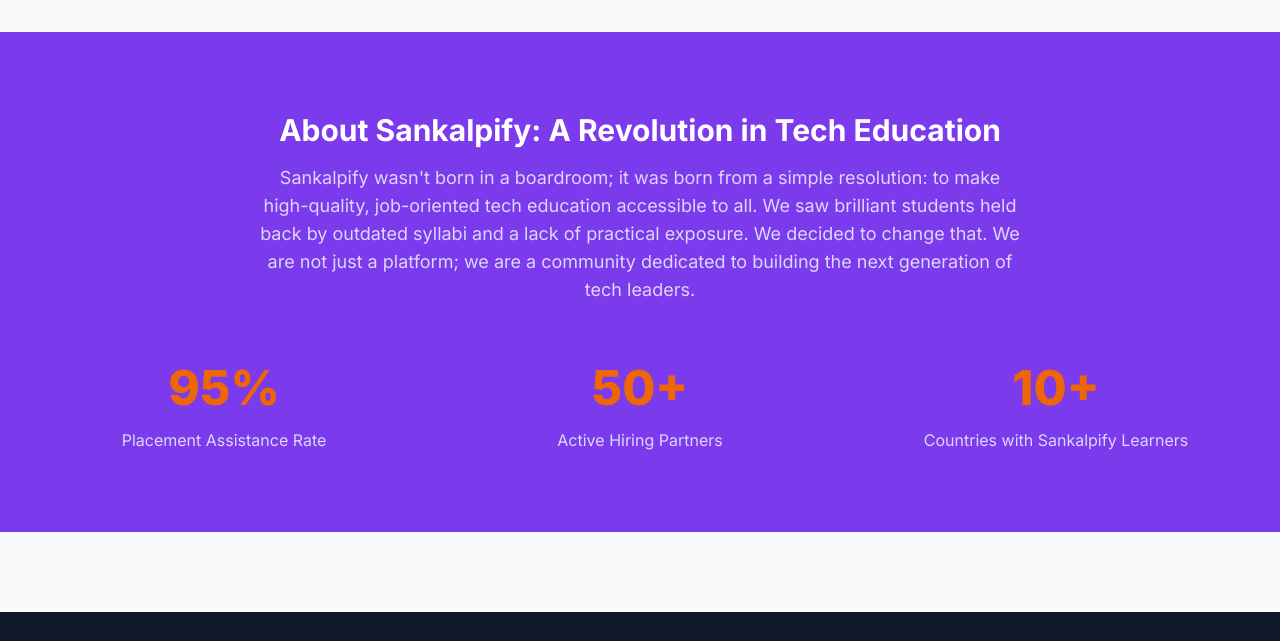
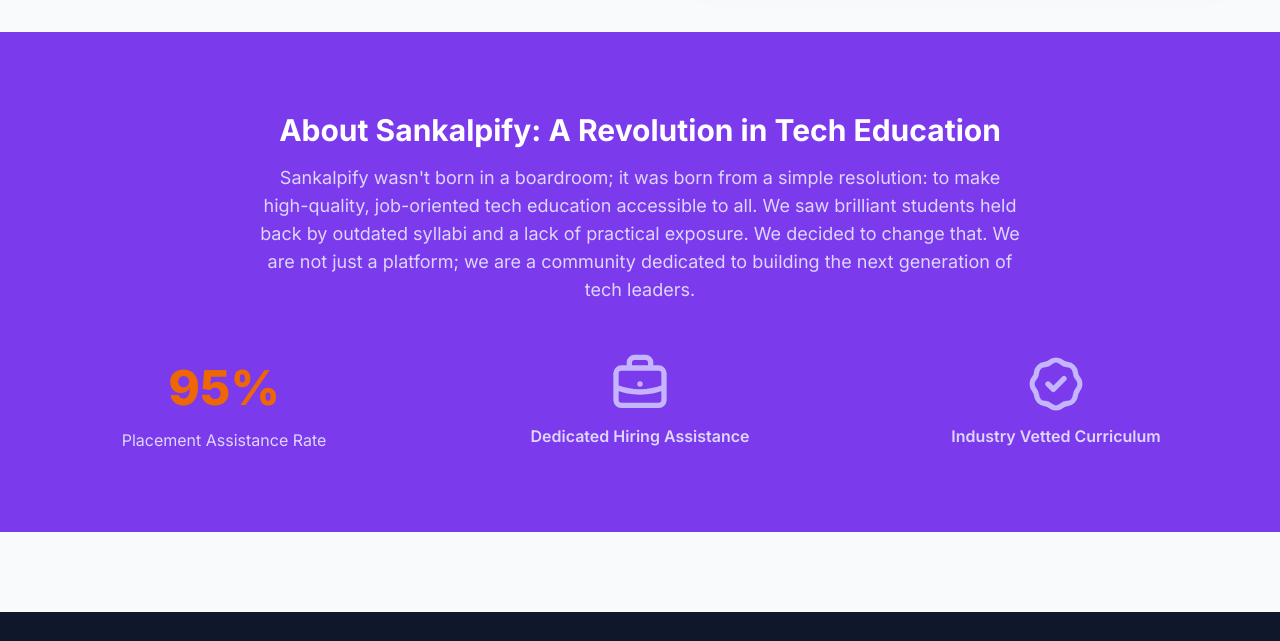
Before and after one commit to Manas1513/Sankalpify, a plain HTML site: page index.html in a window 1280 px wide. Shown: the part 2867-3508 px from the top of the page. Drawn offline with nearby package versions, Linux system fonts and the light colour scheme.

Commit message:
index.html

```diff
--- a/index.html
+++ b/index.html
@@ -124,10 +124,10 @@
                 <div class="max-w-7xl mx-auto px-4 sm:px-6 lg:px-8 text-center">
                     <h2 class="text-3xl font-bold">About Sankalpify: A Revolution in Tech Education</h2>
                     <p class="mt-4 text-lg max-w-3xl mx-auto text-violet-200">Sankalpify wasn't born in a boardroom; it was born from a simple resolution: to make high-quality, job-oriented tech education accessible to all. We saw brilliant students held back by outdated syllabi and a lack of practical exposure. We decided to change that. We are not just a platform; we are a community dedicated to building the next generation of tech leaders.</p>
-                    <div class="mt-12 grid grid-cols-1 sm:grid-cols-3 gap-8">
+                    <div class="mt-12 grid grid-cols-1 sm:grid-cols-3 gap-8 items-start">
                         <div><p class="stat-number">95%</p><p class="mt-1 text-violet-200">Placement Assistance Rate</p></div>
-                        <div><p class="stat-number">50+</p><p class="mt-1 text-violet-200">Active Hiring Partners</p></div>
-                        <div><p class="stat-number">10+</p><p class="mt-1 text-violet-200">Countries with Sankalpify Learners</p></div>
+                        <div class="text-violet-300"><svg class="w-16 h-16 mx-auto" fill="none" stroke="currentColor" viewBox="0 0 24 24" xmlns="http://www.w3.org/2000/svg"><path stroke-linecap="round" stroke-linejoin="round" stroke-width="2" d="M21 13.255A23.931 23.931 0 0112 15c-3.183 0-6.22-.62-9-1.745M16 6V4a2 2 0 00-2-2h-4a2 2 0 00-2 2v2m4 6h.01M5 20h14a2 2 0 002-2V8a2 2 0 00-2-2H5a2 2 0 00-2 2v10a2 2 0 002 2z"></path></svg><p class="mt-2 text-violet-200 font-semibold">Dedicated Hiring Assistance</p></div>
+                        <div class="text-violet-300"><svg class="w-16 h-16 mx-auto" fill="none" stroke="currentColor" viewBox="0 0 24 24" xmlns="http://www.w3.org/2000/svg"><path stroke-linecap="round" stroke-linejoin="round" stroke-width="2" d="M9 12l2 2 4-4M7.835 4.697a3.42 3.42 0 001.946-.806 3.42 3.42 0 014.438 0 3.42 3.42 0 001.946.806 3.42 3.42 0 013.138 3.138 3.42 3.42 0 00.806 1.946 3.42 3.42 0 010 4.438 3.42 3.42 0 00-.806 1.946 3.42 3.42 0 01-3.138 3.138 3.42 3.42 0 00-1.946.806 3.42 3.42 0 01-4.438 0 3.42 3.42 0 00-1.946-.806 3.42 3.42 0 01-3.138-3.138 3.42 3.42 0 00-.806-1.946 3.42 3.42 0 010-4.438 3.42 3.42 0 00.806-1.946 3.42 3.42 0 013.138-3.138z"></path></svg><p class="mt-2 text-violet-200 font-semibold">Industry Vetted Curriculum</p></div>
                     </div>
                 </div>
             </section>
```
